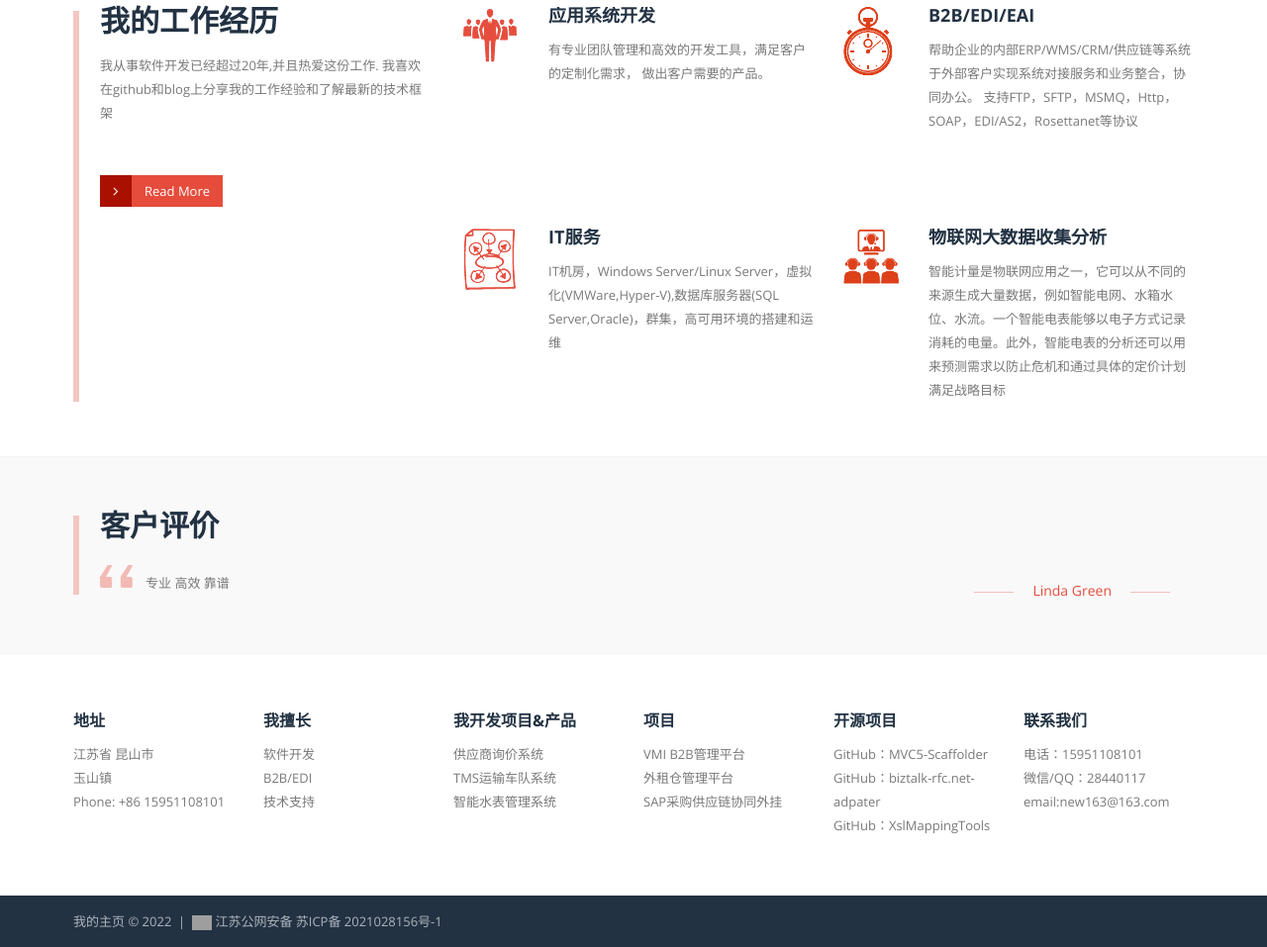
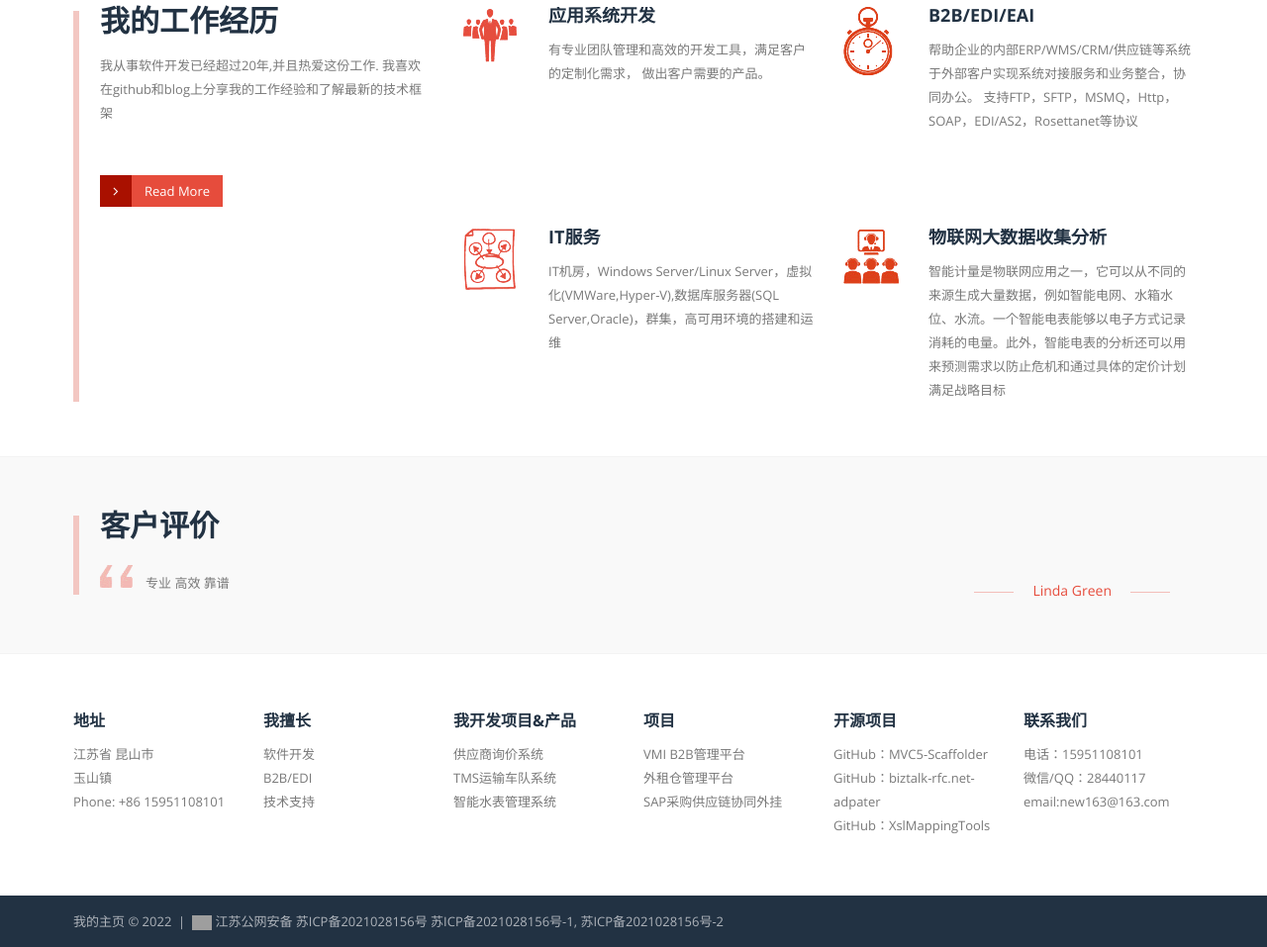
Before and after one commit to neozhu/WebSite, a website: page index.html in a window 1280 px wide. Shown: the part 779-1736 px from the top of the page at 99% size. Drawn offline with nearby package versions, Linux system fonts and the light colour scheme; grey boxes are pictures that could not be loaded; files whose address does not match are found by name.

Commit message:
Update index.html

```diff
--- a/index.html
+++ b/index.html
@@ -307,13 +307,13 @@
                 &copy;
                 <span id="copyright-year"> 我版权所有 </span>
                 &nbsp;&#124;&nbsp;
-                <a  href="http://www.beian.gov.cn/portal/registerSystemInfo"
+                <a  href="https://beian.miit.gov.cn/"
                 target="_blank">
                 <img width="20px" style="width: 20px !important;"
                 data-src="//img.alicdn.com/tfs/TB1..50QpXXXXX7XpXXXXXXXXXX-40-40.png"
                 class="ali-report-img"
                 src="//img.alicdn.com/tfs/TB1..50QpXXXXX7XpXXXXXXXXXX-40-40.png">
-                <span class="ali-report-link-text">江苏公网安备 苏ICP备 2021028156号-1</span></a>
+                <span class="ali-report-link-text">江苏公网安备 苏ICP备2021028156号  苏ICP备2021028156号-1, 苏ICP备2021028156号-2</span></a>
             </div>
         </div>
 
@@ -326,16 +326,7 @@
     </a>
 
 <script>
-    window.onload = function() {
-        const url=  window.location.host;
-        const element= document.getElementsByClassName('ali-report-link-text')[0];
-        if(url.includes('dotnet6')){
-            element.textContent='江苏公网安备 苏ICP备 2021028156号-2'
-        }else{
-            element.textContent='江苏公网安备 苏ICP备 2021028156号-1';
-        }
-         console.log(url)
-      };
+
  </script>
 
 </html>
```
